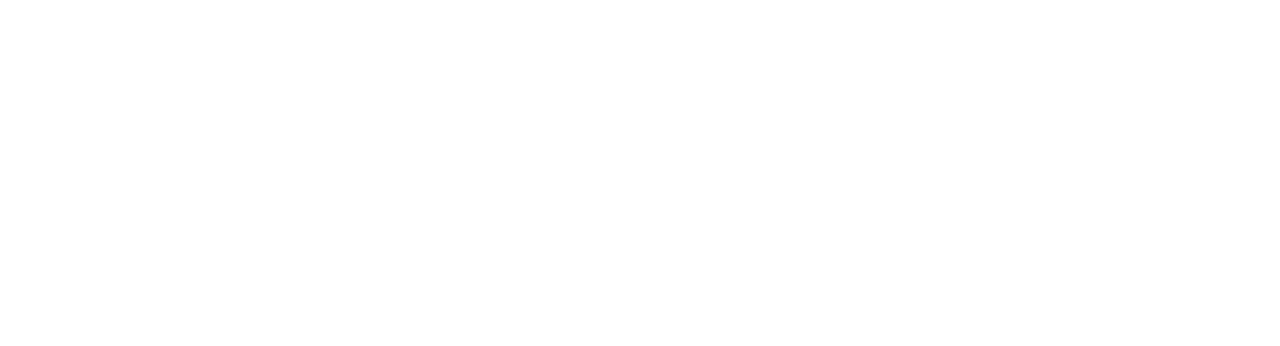
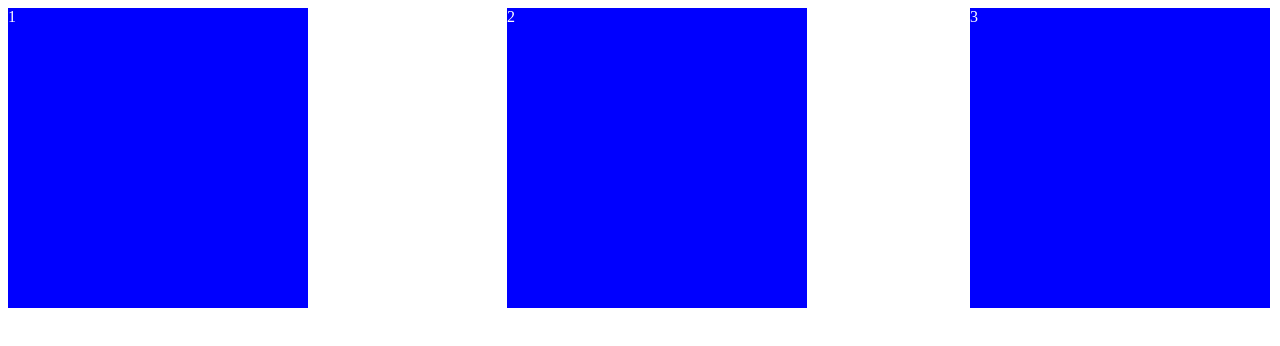
Before and after one commit to Suu01/css-layout-course, a plain HTML site: page 1/index0.html in a window 1280 px wide. Drawn offline with Linux system fonts and the light colour scheme.

Commit message:
position

```diff
--- a/1/index0.html
+++ b/1/index0.html
@@ -5,8 +5,11 @@
     <meta http-equiv="X-UA-Compatible" content="IE=edge">
     <meta name="viewport" content="width=device-width, initial-scale=1.0">
     <title>Document</title>
+    <link rel="stylesheet" href="style0.css">
 </head>
 <body>
-
+    <div class="box">1</div>
+    <div class="box">2</div>
+    <div class="box">3</div>
 </body>
 </html>
--- a/1/style0.css
+++ b/1/style0.css
@@ -0,0 +1,19 @@
+.box {
+    /* width: 100px;
+    height: 100px; */
+    width: 300px;
+    height: 300px;
+    /* block이 기본값 */
+    /* display: block; */
+    display: inline-block;
+    background: blue;
+    color: white;
+}
+
+.box:nth-child(2) {
+    margin-left: 195px;
+}
+
+.box:nth-child(3) {
+    margin-left: 159px;
+}
```
